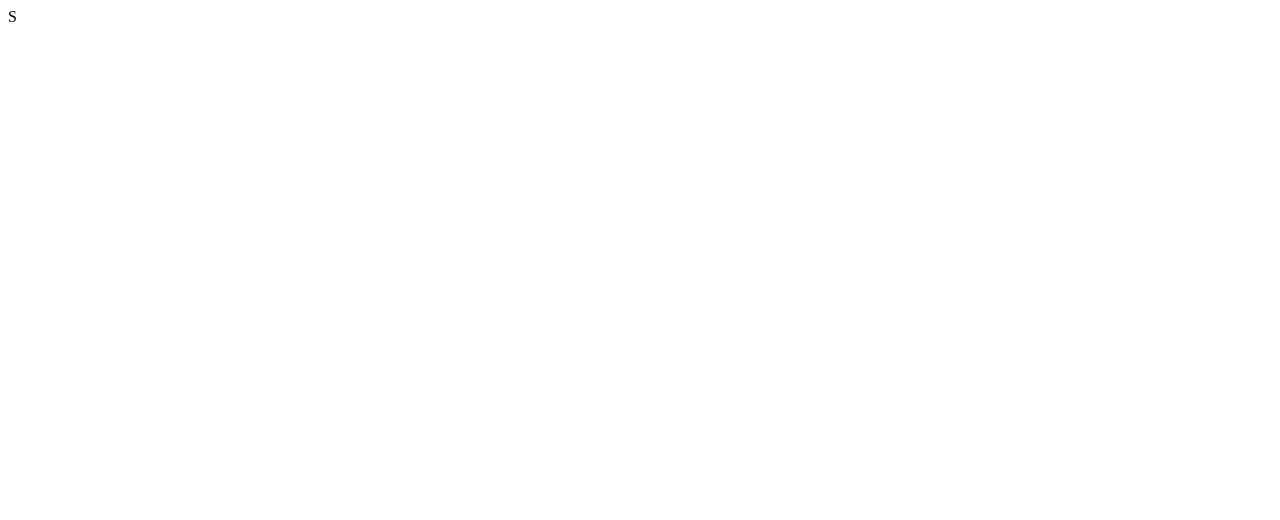
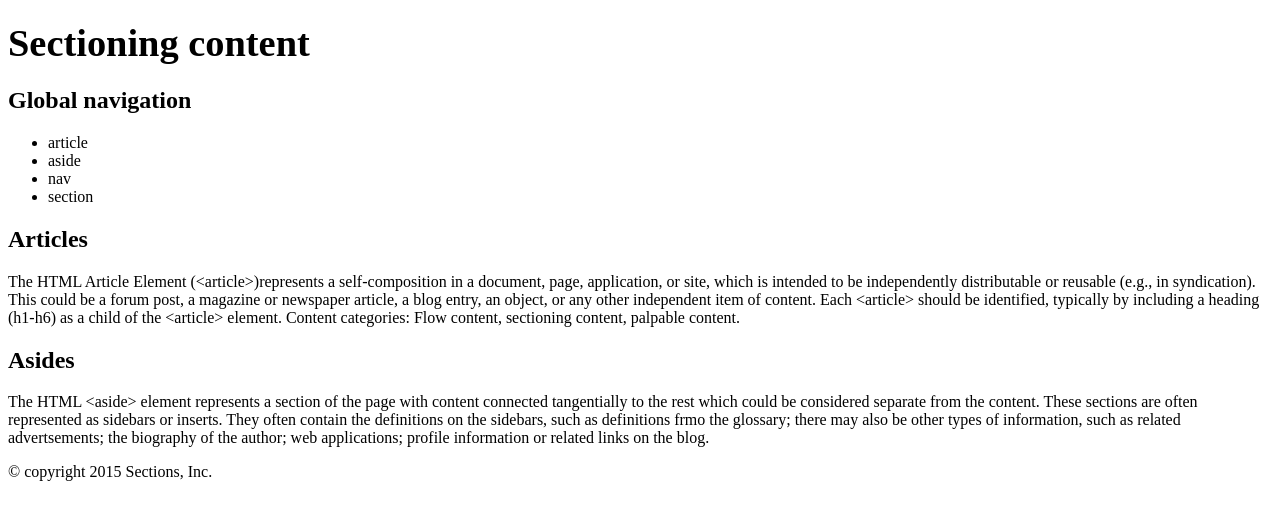
Before and after one commit to sharonrumsey/sprint-2, a plain HTML site: page index.html in a window 1280 px wide. Drawn offline with Linux system fonts and the light colour scheme.

Commit message:
work html

```diff
--- a/index.html
+++ b/index.html
@@ -8,10 +8,25 @@
   </head>
   <body>
     <header>
+    <h1><bold><big>Sectioning content</big></bold></h1>
     </header>
     <main>
+    <h2><bold>Global navigation</bold></h2>
+      <ul>
+        <li>article</li>
+        <li>aside</li>
+        <li>nav</li>
+        <li>section</li>
+      </ul>
+    <h2><bold>Articles</bold></h2>
+    <p>The HTML Article Element (&lt;article&gt;)represents a self-composition in a document, page, application, or site, which is intended to be independently distributable or reusable (e.g., in syndication). This could be a forum post, a magazine or newspaper article, a blog entry, an object, or any other independent item of content. Each &lt;article&gt; should be identified, typically by including a heading (h1-h6) as a child of the &lt;article&gt; element.
+
+    Content categories: Flow content, sectioning content, palpable content.</p>
+    <h2><bold>Asides</bold></h2>
+    <p>The HTML &lt;aside&gt; element represents a section of the page with content connected tangentially to the rest which could be considered separate from the content. These sections are often represented as sidebars or inserts. They often contain the definitions on the sidebars, such as definitions frmo the glossary; there may also be other types of information, such as related advertsements; the biography of the author; web applications; profile information or related links on the blog.</p>
     </main>
     <footer>
+    <p>&copy; copyright 2015 Sections, Inc.</p>
     </footer>
   </body>
-</html>S
+</html>
```
